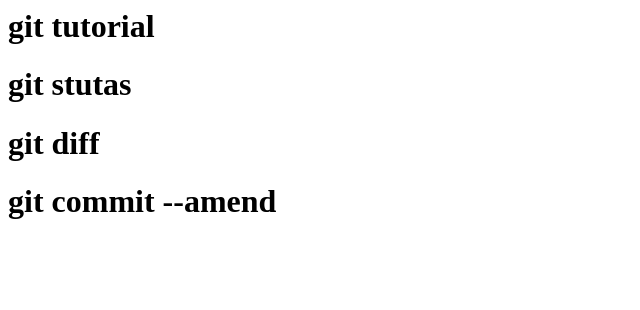
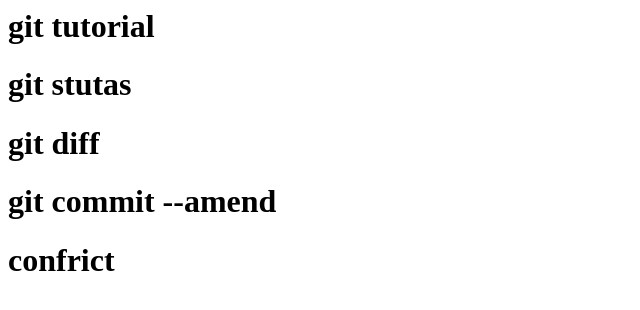
Before and after one commit to symphony-kyo/git_first, a plain HTML site: page index.html in a window 1280 px wide. Shown: the whole page, without its empty margins (0-640 px from the left). Drawn offline with Linux system fonts and the light colour scheme.

Commit message:
git add confrict

```diff
--- a/index.html
+++ b/index.html
@@ -2,3 +2,4 @@
 <h1>git stutas</h1>
 <h1>git diff</h1>
 <h1>git commit --amend</h1>
+<h1>confrict</h1>
```
